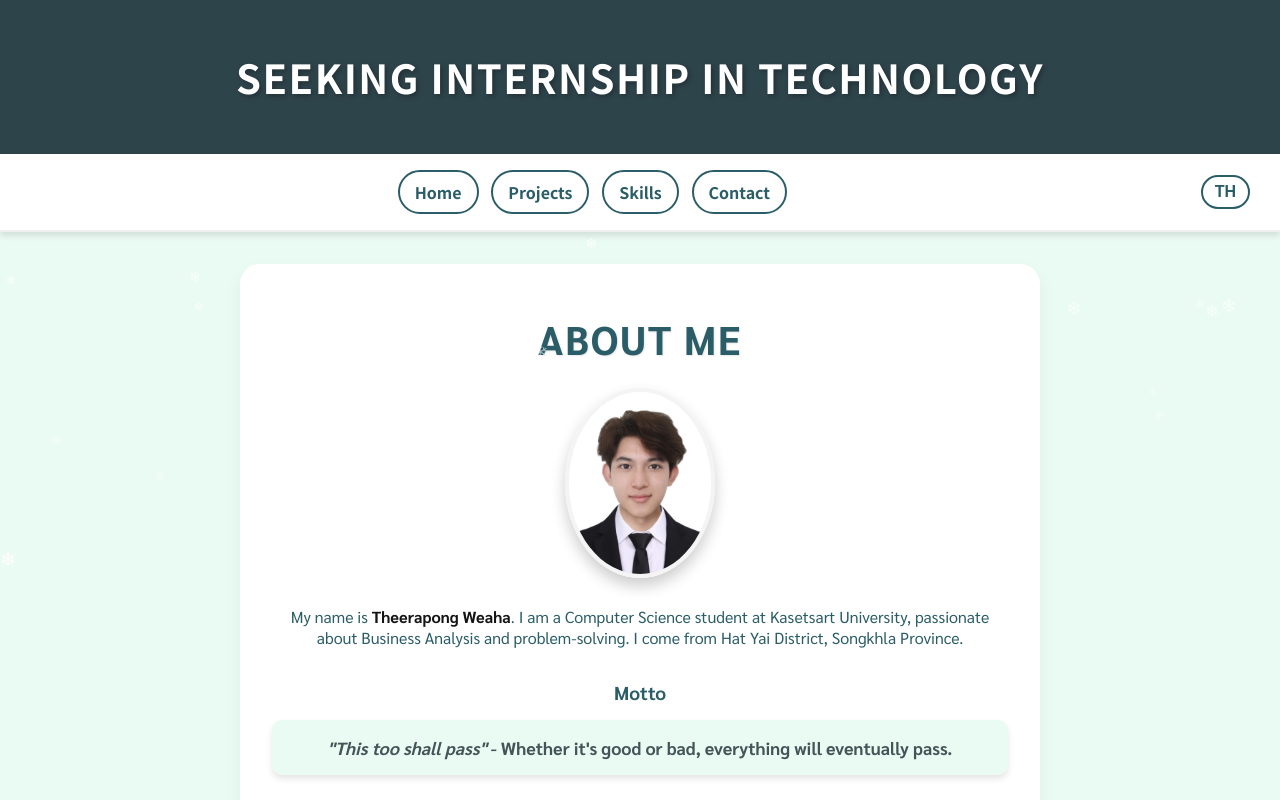
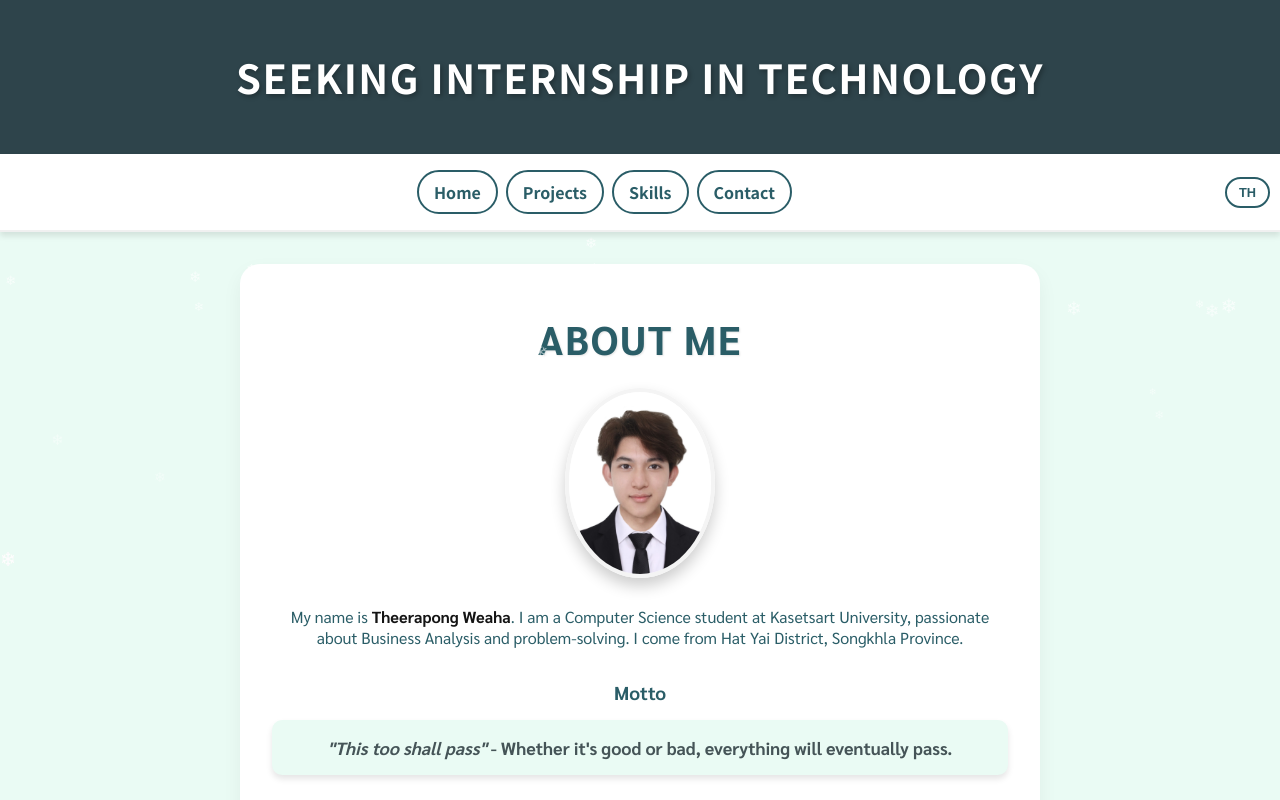
Before and after one commit to Jih9x/jih9x.github.io, a plain HTML site: page index.html in a window 1280 px wide. Shown: the top 800 px of the page. Drawn offline with Linux system fonts and the light colour scheme.

Commit message:
Update styles.css

```diff
--- a/styles.css
+++ b/styles.css
@@ -1031,9 +1031,9 @@ header {
 /* Align language switch to the right */
 .sticky-bar .language-switch {
     margin-left: auto;
-    margin-right: 30px; /* ปรับระยะห่างตามต้องการ */
+    margin-right: 10px; /* ปรับระยะห่างตามต้องการ */
     padding: 6px 12px; /* Adjust padding to match other buttons */
-    font-size: 1rem; /* Adjust font size */
+    font-size: 0.8rem; /* Adjust font size */
     font-weight: bold;
     color: #2a5d67;
     background-color: #ffffff;
@@ -1055,7 +1055,7 @@ header {
     display: flex;
     justify-content: center;
     flex-grow: 1;
-    gap: 0.8em; /* ปรับระยะห่างระหว่างปุ่ม */
+    gap: 0.5em; /* ปรับระยะห่างระหว่างปุ่ม */
 }
 
 /* Responsive Design */
```
